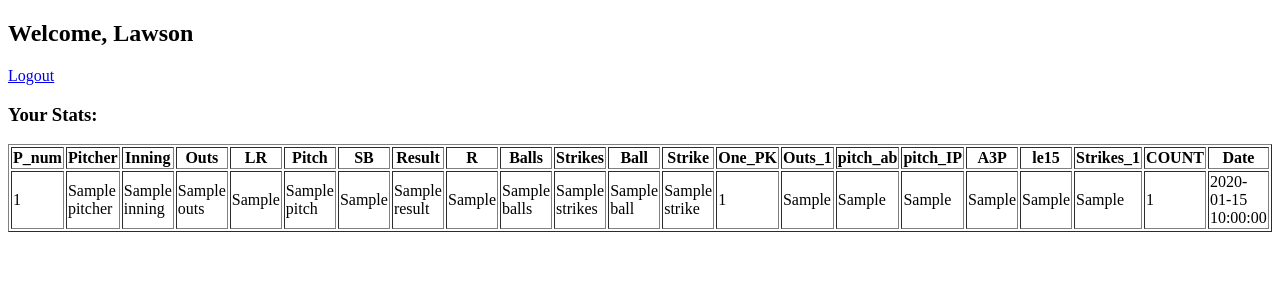
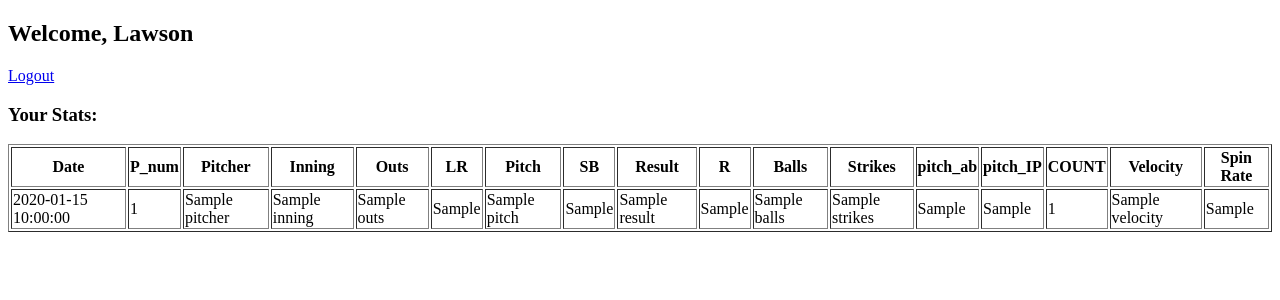
Before and after one commit to corinnefog/Portal-players, a Flask app: template templates/dashboard.html in a window 1280 px wide. Shown: the top 300 px of the page. Run offline with Flask 3, Linux system fonts and the light colour scheme; a user stored in the database is signed in; the template is opened without the code that fills it: most values are stand-ins (such as "Sample title", 1, 10 or a date in 2020).

Commit message:
csv changes

```diff
--- a/csv_upload.py
+++ b/csv_upload.py
@@ -2,7 +2,7 @@ import pandas as pd
 import sqlite3
 import os
 
-csv_path = os.path.expanduser("~/Downloads/Tomsox Data/TomSox 05-31-2025_cleaned.csv")
+csv_path = os.path.expanduser("~/Downloads/Tomsox Data/TomSox 6-12-2025_merged.csv")
 
 # Load as CSV, not Excel
 df = pd.read_csv(csv_path, encoding='latin1', engine='python', on_bad_lines='skip')
--- a/templates/dashboard.html
+++ b/templates/dashboard.html
@@ -9,6 +9,7 @@
     <h3>Your Stats:</h3>
     <table border="1">
         <tr>
+	    <th>Date</th>
             <th>P_num</th>
             <th>Pitcher</th>
             <th>Inning</th>
@@ -20,20 +21,15 @@
 	    <th>R</th>
 	    <th>Balls</th>
 	    <th>Strikes</th>
-	    <th>Ball</th>
-	    <th>Strike</th>
-	    <th>One_PK</th>
-	    <th>Outs_1</th>
 	    <th>pitch_ab</th>
 	    <th>pitch_IP</th>
-	    <th>A3P</th>
-	    <th>le15</th>
-	    <th>Strikes_1</th>
 	    <th>COUNT</th>
-	    <th>Date</th>
+	    <th>Velocity</th>
+	    <th>Spin Rate</th>
         </tr>
         {% for pitch in pitches %}
         <tr>
+	    <td>{{ pitch['Date'] }}</td>
             <td>{{ pitch['P_num'] }}</td>
             <td>{{ pitch['Pitcher'] }}</td>
             <td>{{ pitch['Inning'] }}</td>
@@ -45,17 +41,11 @@
 	    <td>{{ pitch['R'] }}</td>
 	    <td>{{ pitch['Balls'] }}</td>
 	    <td>{{ pitch['Strikes'] }}</td>
-	    <td>{{ pitch['Ball'] }}</td>
-	    <td>{{ pitch['Strike'] }}</td>
-	    <td>{{ pitch['One_PK'] }}</td>
-	    <td>{{ pitch['Outs_1'] }}</td>
 	    <td>{{ pitch['pitch_ab'] }}</td>
 	    <td>{{ pitch['pitch_IP'] }}</td>
-	    <td>{{ pitch['A3P'] }}</td>
-	    <td>{{ pitch['le15'] }}</td>
-	    <td>{{ pitch['Strikes_1'] }}</td>
 	    <td>{{ pitch['COUNT'] }}</td>
-	    <td>{{ pitch['Date'] }}</td>
+	    <td>{{ pitch['Velocity'] }}</td>
+	    <td>{{ pitch['Spin Rate'] }}</td>
         </tr>
         {% endfor %}
     </table>
```
Also changed, not shown: portalplayers.db, 1 other file.
